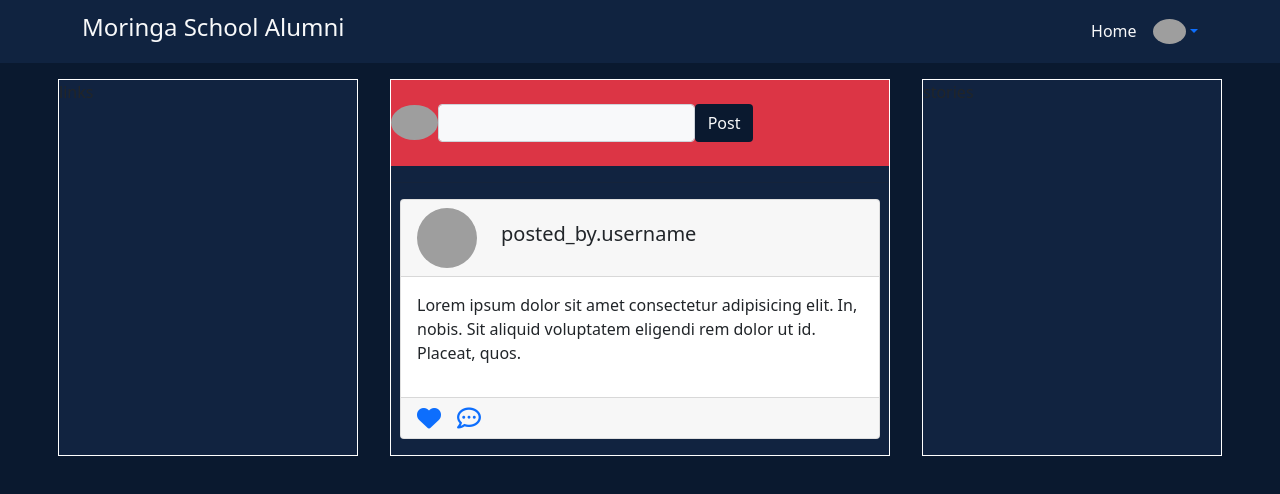
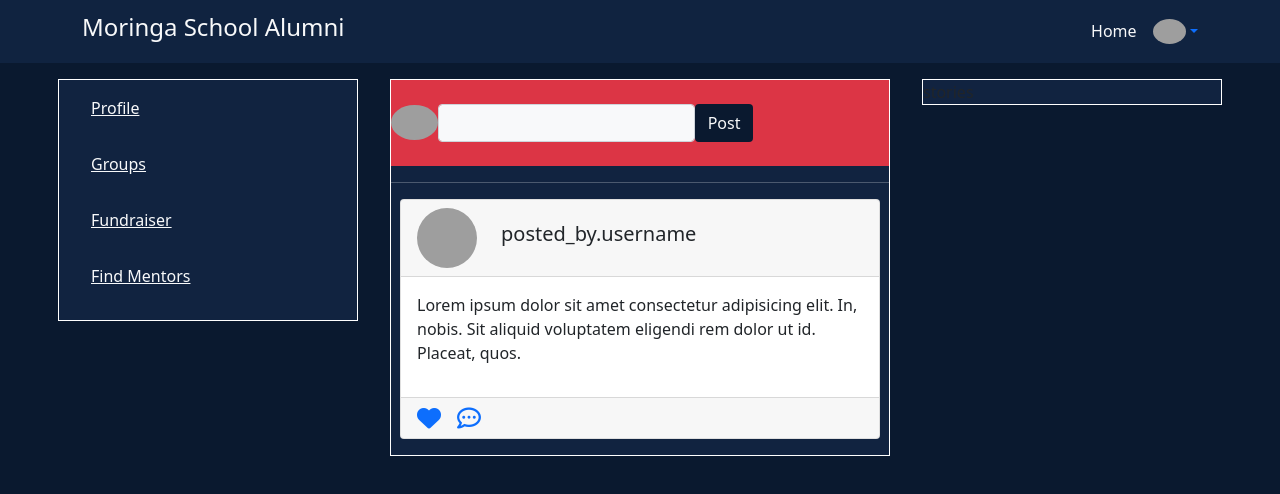
Before and after one commit to Briankiplangat88/MORINGA-ALUMNI-PLATFORM, a React (Create React App) app: page / in a window 1280 px wide. Shown: the top 494 px of the page. Built offline with nearby package versions, Linux system fonts and the light colour scheme; grey boxes are pictures that could not be loaded.

Commit message:
Add a side-links component

```diff
--- a/src/components/index.js
+++ b/src/components/index.js
@@ -1,3 +1,4 @@
 export { Navbar } from './navbar/Navbar'
 export { CreatePost } from './posts/CreatePost'
 export { PostLists } from './posts/PostLists'
+export { Links } from './side-links/Links'
--- /dev/null
+++ b/src/components/side-links/Links.jsx
@@ -0,0 +1,12 @@
+import { Link } from "react-router-dom";
+
+export function Links() {
+	return (
+		<ul className="d-flex flex-column">
+			<Link className="my-3 text-light" to="#"> Profile </Link>
+			<Link className="my-3 text-light" to="#"> Groups </Link>
+			<Link className="my-3 text-light" to="#"> Fundraiser </Link>
+			<Link className="my-3 text-light" to="#"> Find Mentors </Link>
+		</ul>
+	);
+}
--- a/src/routes/home/Home.jsx
+++ b/src/routes/home/Home.jsx
@@ -1,24 +1,29 @@
-import { CreatePost, PostLists } from "../../components";
+import { CreatePost, PostLists, Links } from "../../components";
 
 export function Home() {
 	return (
 		<div style={containerStyles} className="container">
-			<div className="grid-styles" >
+			<div className="grid-styles">
 				<div
-					style={{backgroundColor: "#112340", border: "1px solid white" }}
+					style={{
+						backgroundColor: "#112340",
+						border: "1px solid white",
+						alignSelf: "start",
+					}}
 				>
-					links
+					<Links />
+				</div>
+				<div style={{ backgroundColor: "#112340", border: "1px solid white" }}>
+					<CreatePost />
+					<hr className="bg-light" />
+					<PostLists />
 				</div>
 				<div
-					style={{backgroundColor: "#112340" , border: "1px solid white"}}
-				>
-					<CreatePost />
-					<hr />
-					<PostLists />
-
-				</div>
-				<div
-					style={{backgroundColor: "#112340", border: "1px solid white" }}
+					style={{
+						backgroundColor: "#112340",
+						border: "1px solid white",
+						alignSelf: "start",
+					}}
 				>
 					stories
 				</div>
```
